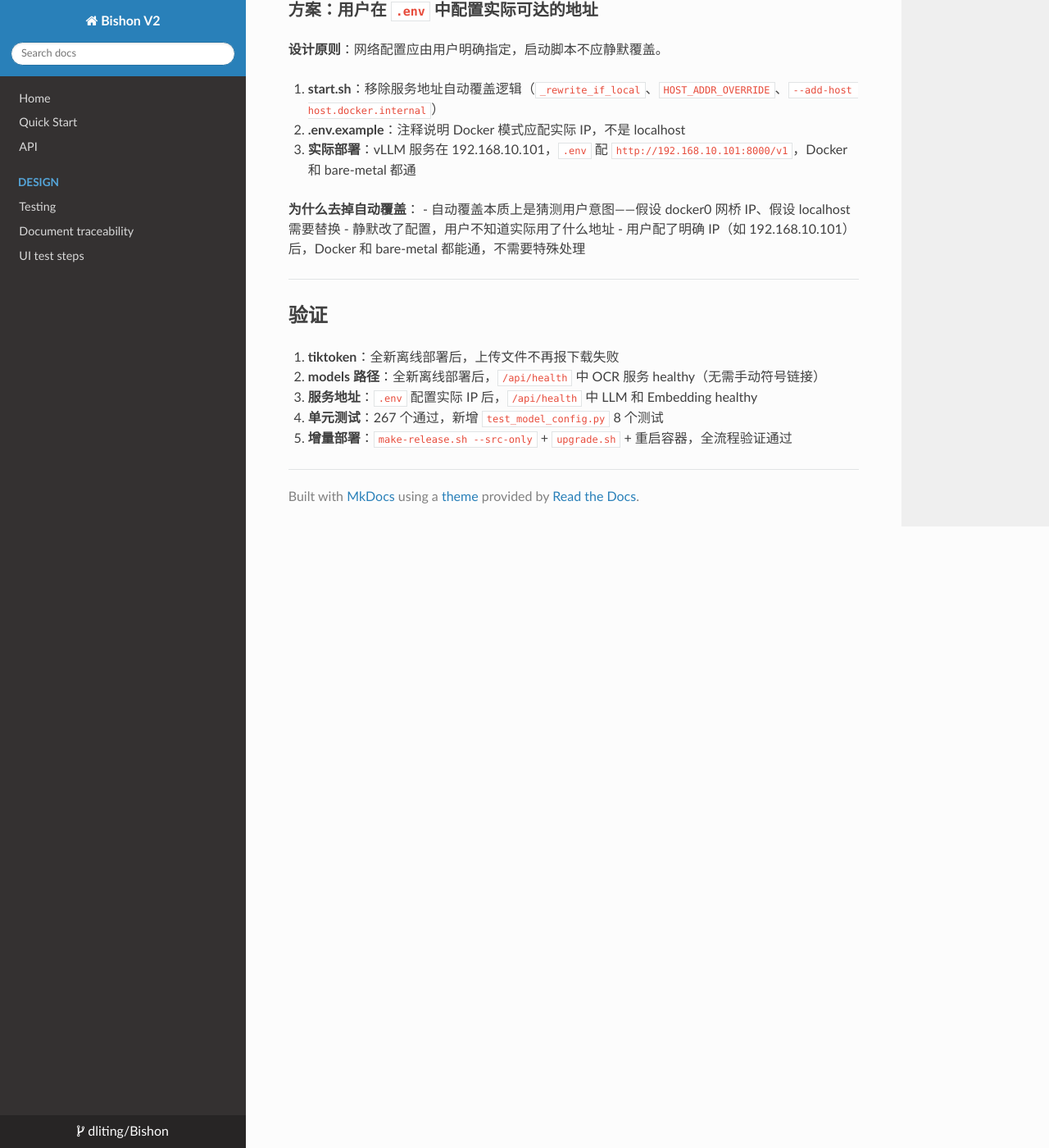
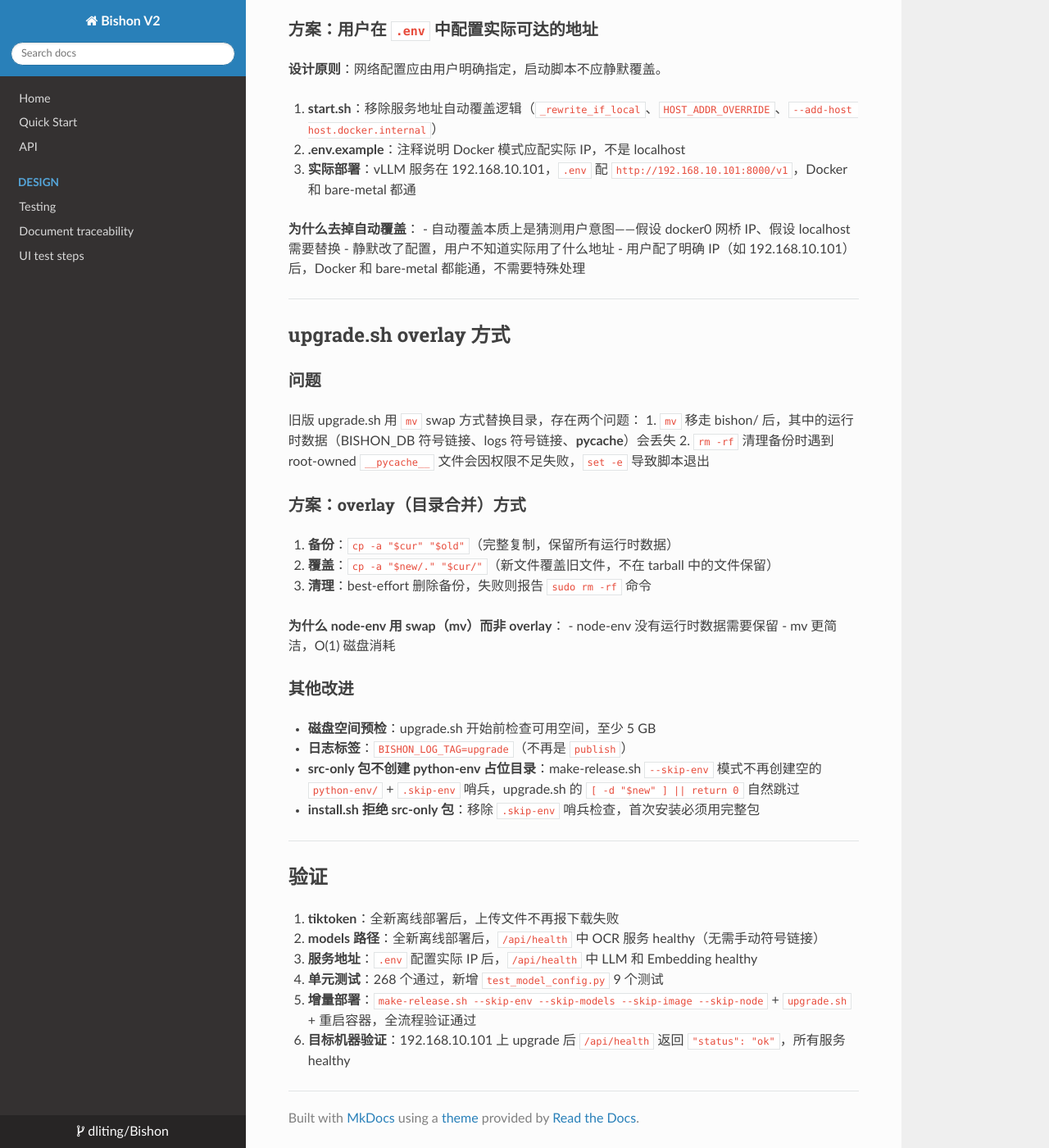
Before and after one commit to dliting/Bishon, an MkDocs documentation site: the page built from docs/superpowers/specs/2026-08-06-offline-deploy-fixes-design.md, in a window 1280 px wide and 1400 px high, scrolled down 1753 px. Shown: the whole window at 82% size. Built offline with MkDocs 1.6.1, drawn with Linux system fonts in a browser that asks for light colours; nearby versions of some CDN libraries; some of the changed text lies outside the part shown.

Commit message:
fix(offline-deploy): upgrade.sh overlay + tiktoken cache + src-only package cleanup
- upgrade.sh: overlay (cp -a) replaces mv swap to preserve runtime data
  (BISHON_DB symlinks, __pycache__, logs). Disk space pre-flight check.
  Log tag publish → upgrade. node-env keeps swap (no runtime data).
- make-release.sh --skip-env: no longer creates empty python-env placeholder
  directory or .skip-env sentinel. Cleans stale python-env on --force.
- install.sh: remove .skip-env sentinel check; src-only packages rejected
  for first-time install with clear error message.
- model_config.py: fix lstrip("./") bug → explicit prefix checks, preventing
  dot-prefixed model names from losing their leading dot.
- entrypoint.sh: move MODELS_DIR/TIKTOKEN_CACHE_DIR exports before lib
  module loading; mkdir -p for tiktoken cache directory.
- bare-metal/start.sh: add explicit MODELS_DIR export for symmetry with
  Docker mode.
- docs/deployment.md: update overlay behavior description.
- tests: add dot-prefixed model name boundary test (9 total, 268 passed).

Co-Authored-By: Claude Opus 4.6 <noreply@anthropic.com>

````diff
--- a/docs/superpowers/specs/2026-08-06-offline-deploy-fixes-design.md
+++ b/docs/superpowers/specs/2026-08-06-offline-deploy-fixes-design.md
@@ -1,6 +1,6 @@
 # Bishon V2 离线部署三问题修复设计
 
-日期: 2026-08-06
+日期: 2026-08-06（更新: 2026-08-07）
 
 ## 问题背景
 
@@ -17,7 +17,7 @@ tiktoken 首次使用 `cl100k_base` 编码时，需从 `openaipublic.blob.core.w
 ### 方案：将缓存文件打包进 models 目录，通过 `TIKTOKEN_CACHE_DIR` 自动指向
 
 1. **make-release.sh**：在构建 models tarball 之前，预生成 tiktoken 缓存到 `models/tiktoken_cache/`
-2. **entrypoint.sh**：`export TIKTOKEN_CACHE_DIR=$DATA_ROOT/models/tiktoken_cache`
+2. **entrypoint.sh**：`export TIKTOKEN_CACHE_DIR=$DATA_ROOT/models/tiktoken_cache`，并 `mkdir -p` 确保目录存在
 3. **bare-metal/start.sh**：`export TIKTOKEN_CACHE_DIR="$SOURCE_DIR/models/tiktoken_cache"`
 
 **为什么放 models/ 而不是 python-env/**：
@@ -44,9 +44,9 @@ tiktoken 首次使用 `cl100k_base` 编码时，需从 `openaipublic.blob.core.w
    models_dir = os.getenv("MODELS_DIR", os.path.join(root_path, "models"))
    ```
    - Docker 模式：entrypoint.sh 设置 `MODELS_DIR=/opt/bishon-data/models`
-   - bare-metal 模式：不设 `MODELS_DIR`，默认 `root_path/models/`
+   - bare-metal 模式：start.sh 显式设置 `MODELS_DIR=$SOURCE_DIR/models`（与 Docker 对称）
 
-2. **resolve_model_path()**：兼容旧 `.env` 格式（`./models/X`、`models/X`），自动去除 `models/` 前缀后拼接到 `models_dir`
+2. **resolve_model_path()**：兼容旧 `.env` 格式（`./models/X`、`models/X`），自动去除 `models/` 前缀后拼接到 `models_dir`。使用显式前缀检查（非 `lstrip`），避免误删 dot-prefixed 模型名。
 
 3. **所有消费者**从 `model_config` 导入 `models_dir`：
    - `local_doc_qa.py`：`os.path.join(models_dir, 'paddleocr_models')`
@@ -84,10 +84,38 @@ tiktoken 首次使用 `cl100k_base` 编码时，需从 `openaipublic.blob.core.w
 
 ---
 
+## upgrade.sh overlay 方式
+
+### 问题
+
+旧版 upgrade.sh 用 `mv` swap 方式替换目录，存在两个问题：
+1. `mv` 移走 bishon/ 后，其中的运行时数据（BISHON_DB 符号链接、logs 符号链接、__pycache__）会丢失
+2. `rm -rf` 清理备份时遇到 root-owned `__pycache__` 文件会因权限不足失败，`set -e` 导致脚本退出
+
+### 方案：overlay（目录合并）方式
+
+1. **备份**：`cp -a "$cur" "$old"`（完整复制，保留所有运行时数据）
+2. **覆盖**：`cp -a "$new/." "$cur/"`（新文件覆盖旧文件，不在 tarball 中的文件保留）
+3. **清理**：best-effort 删除备份，失败则报告 `sudo rm -rf` 命令
+
+**为什么 node-env 用 swap（mv）而非 overlay**：
+- node-env 没有运行时数据需要保留
+- mv 更简洁，O(1) 磁盘消耗
+
+### 其他改进
+
+- **磁盘空间预检**：upgrade.sh 开始前检查可用空间，至少 5 GB
+- **日志标签**：`BISHON_LOG_TAG=upgrade`（不再是 `publish`）
+- **src-only 包不创建 python-env 占位目录**：make-release.sh `--skip-env` 模式不再创建空的 `python-env/` + `.skip-env` 哨兵，upgrade.sh 的 `[ -d "$new" ] || return 0` 自然跳过
+- **install.sh 拒绝 src-only 包**：移除 `.skip-env` 哨兵检查，首次安装必须用完整包
+
+---
+
 ## 验证
 
 1. **tiktoken**：全新离线部署后，上传文件不再报下载失败
 2. **models 路径**：全新离线部署后，`/api/health` 中 OCR 服务 healthy（无需手动符号链接）
 3. **服务地址**：`.env` 配置实际 IP 后，`/api/health` 中 LLM 和 Embedding healthy
-4. **单元测试**：267 个通过，新增 `test_model_config.py` 8 个测试
-5. **增量部署**：`make-release.sh --src-only` + `upgrade.sh` + 重启容器，全流程验证通过
+4. **单元测试**：268 个通过，新增 `test_model_config.py` 9 个测试
+5. **增量部署**：`make-release.sh --skip-env --skip-models --skip-image --skip-node` + `upgrade.sh` + 重启容器，全流程验证通过
+6. **目标机器验证**：192.168.10.101 上 upgrade 后 `/api/health` 返回 `"status": "ok"`，所有服务 healthy
````
Also changed, not shown: docs/deployment.md (+4 -4 lines), 7 other files.
